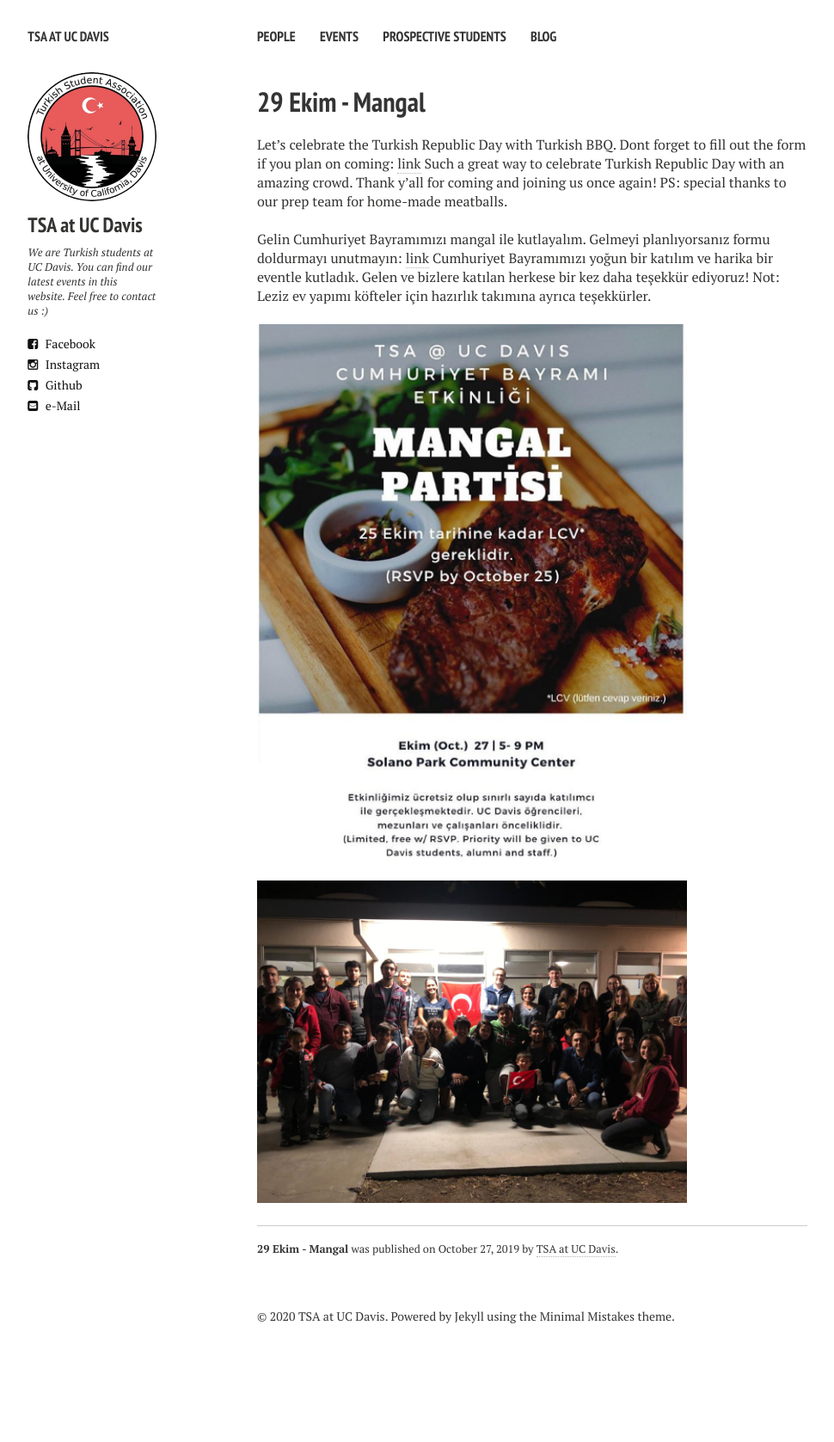
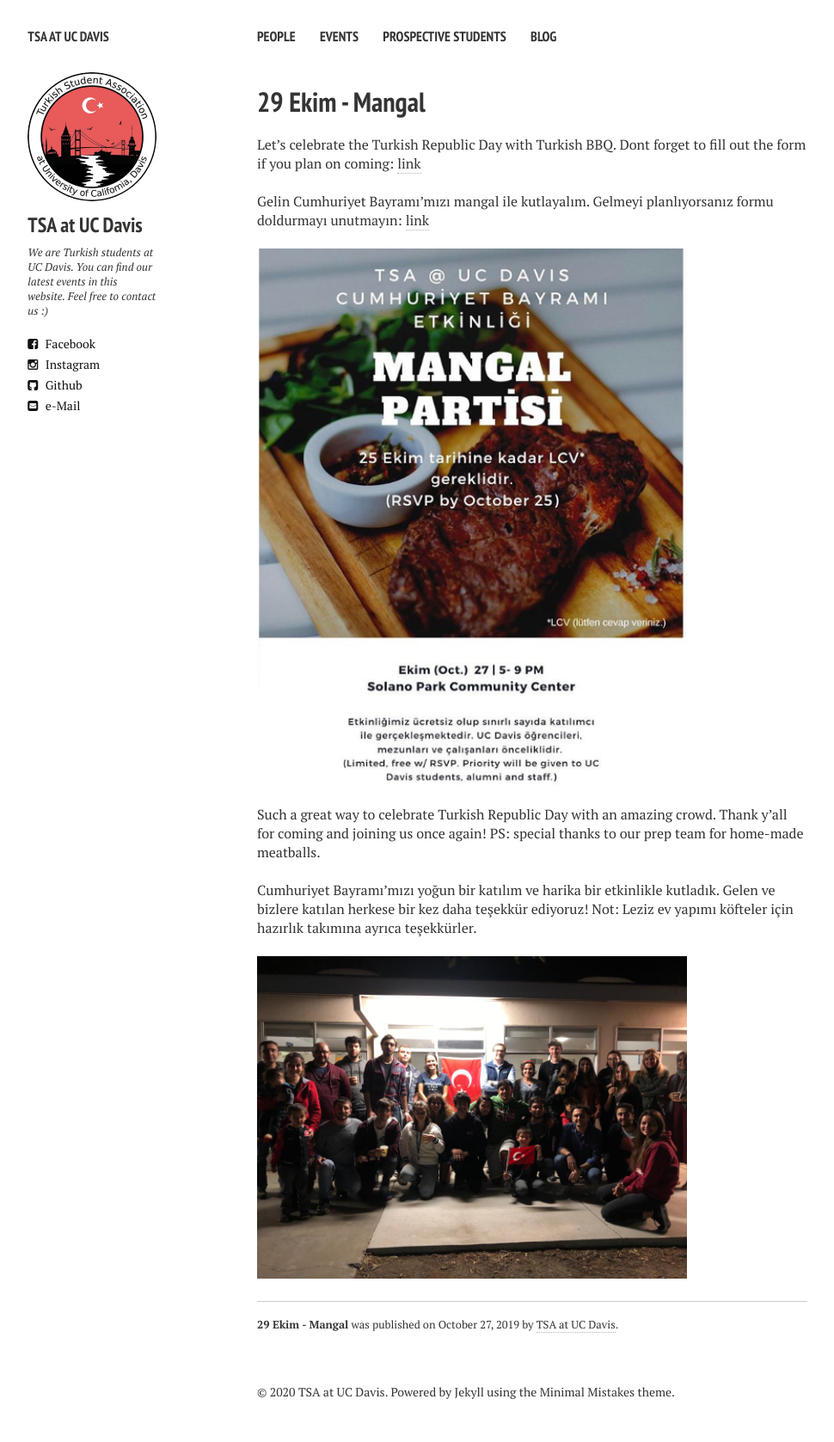
Before and after one commit to tsaatucdavis/tsaatucdavis.github.io, a Jekyll site: the page built from _posts/2019-10-27-mangal.md, in a window 1280 px wide. Shown: the whole page at 86% size, without its empty margins (21-991 px from the left). Built offline with Jekyll 4.4.1, drawn with Linux system fonts in a browser that asks for light colours; nearby versions of some CDN libraries; before the commit the page ends 1589 px from its top, so only the background shows below that.

Commit message:
Update 2019-10-27-mangal.md

```diff
--- a/_posts/2019-10-27-mangal.md
+++ b/_posts/2019-10-27-mangal.md
@@ -5,13 +5,19 @@
 comments: true
 ---
 
-Let’s celebrate the Turkish Republic Day with Turkish BBQ. Dont forget to fill out the form if you plan on coming: [link](https://forms.gle/hN3KbNgDwPqp9iWT9) Such a great way to celebrate Turkish Republic Day with an amazing crowd. Thank y’all for coming and joining us once again! PS: special thanks to our prep team for home-made meatballs.
+Let’s celebrate the Turkish Republic Day with Turkish BBQ. Dont forget to fill out the form if you plan on coming: [link](https://forms.gle/hN3KbNgDwPqp9iWT9)
 
 <br />
-Gelin Cumhuriyet Bayramımızı mangal ile kutlayalım. Gelmeyi planlıyorsanız formu doldurmayı unutmayın: [link](https://forms.gle/hN3KbNgDwPqp9iWT9) Cumhuriyet Bayramımızı yoğun bir katılım ve harika bir eventle kutladık. Gelen ve bizlere katılan herkese bir kez daha teşekkür ediyoruz! Not: Leziz ev yapımı köfteler için hazırlık takımına ayrıca teşekkürler.
+Gelin Cumhuriyet Bayramı'mızı mangal ile kutlayalım. Gelmeyi planlıyorsanız formu doldurmayı unutmayın: [link](https://forms.gle/hN3KbNgDwPqp9iWT9)
 
 <br />
 <img align="middle" width="500" src="{{ site.url }}/images/flyer_mangal.png" alt="...">
 
 <br />
+Such a great way to celebrate Turkish Republic Day with an amazing crowd. Thank y’all for coming and joining us once again! PS: special thanks to our prep team for home-made meatballs.
+
+<br />
+Cumhuriyet Bayramı'mızı yoğun bir katılım ve harika bir etkinlikle kutladık. Gelen ve bizlere katılan herkese bir kez daha teşekkür ediyoruz! Not: Leziz ev yapımı köfteler için hazırlık takımına ayrıca teşekkürler.
+
+<br />
 <img align="middle" width="500" src="{{ site.url }}/images/mangal.jpg" alt="...">
```
